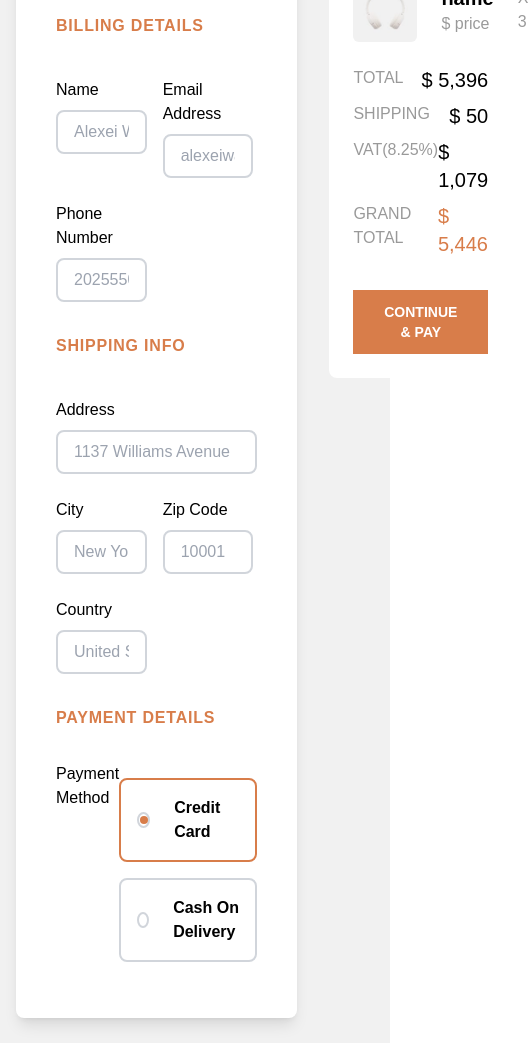
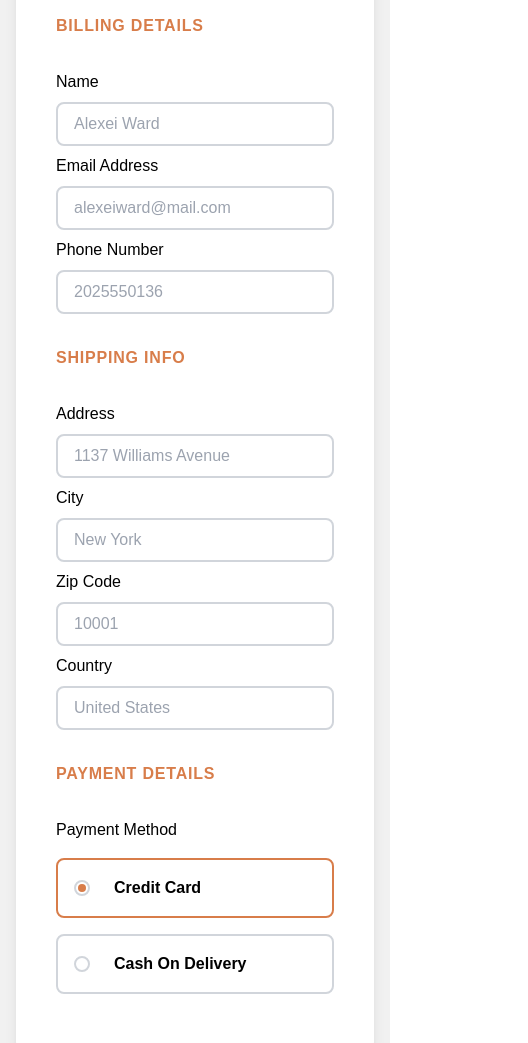
Before and after one commit to AshrafElshaer/e-commerce-client, a React app: page /checkout in a window 390 px wide. Shown: the part 242-1285 px from the top of the page, 528 px wide, since content can reach past the window. Built offline with nearby package versions, Linux system fonts and the light colour scheme; no server answers; the HTML template or start-up script is replaced by a standard one.

Commit message:
checkout page responsive

```diff
--- a/src/lib/formValidations.ts
+++ b/src/lib/formValidations.ts
@@ -1,5 +1,4 @@
 import * as yup from "yup";
-
 
 export const checkOutValidation = yup.object({
   name: yup.string().required("Required"),
--- a/src/pages/Checkout.tsx
+++ b/src/pages/Checkout.tsx
@@ -1,6 +1,6 @@
 import React from "react";
 import { useNavigate } from "react-router-dom";
-import { Formik, Field, Form } from "formik";
+import { Formik, Field, Form, useFormikContext } from "formik";
 import Input from "../components/Form/Input";
 import { Button, FormikControl } from "../components";
 import { checkOutValidation } from "../lib/formValidations";
@@ -10,7 +10,7 @@ export type TCheckoutFormState = {
   email: string;
   phoneNumber: number | string;
   address: string;
-  zipcide: number | string;
+  zipcode: number | string;
   city: string;
   country: string;
   paymentMethod: string;
@@ -25,7 +25,7 @@ const initialValues: TCheckoutFormState = {
   email: "",
   phoneNumber: "",
   address: "",
-  zipcide: "",
+  zipcode: "",
   city: "",
   country: "",
   paymentMethod: "creditCard",
@@ -36,12 +36,13 @@ const checkoutOptions = [
   { key: "Cash On Delivery", value: "cash" },
 ];
 
-const onSubmit = (values: TCheckoutFormState): void => {
-  console.log(values);
-};
-
 const Checkout = () => {
   const navigate = useNavigate();
+  // const { handleSubmit , values} = useFormikContext();
+
+  const onSubmit = (values: TCheckoutFormState): void => {
+    console.log(values);
+  };
   return (
     <div className='bg-gray'>
       <button
@@ -50,7 +51,7 @@ const Checkout = () => {
         {" "}
         Go Back
       </button>
-      <div className='container flex  gap-8 pb-24'>
+      <div className='container flex flex-col md:flex-row  gap-8 pb-24'>
         {/* CHECKOUT FORM*/}
         <section className='flex-[2]'>
           <div className='bg-white p-10 rounded-lg shadow-lg'>
@@ -62,11 +63,11 @@ const Checkout = () => {
               validationSchema={checkOutValidation}>
               {(Formik) => {
                 return (
-                  <Form>
+                  <Form id='checkout'>
                     <h2 className='text-orange my-8 uppercase tracking-wider'>
                       Billing Details
                     </h2>
-                    <div className='flex flex-wrap flex-grow-0 gap-4'>
+                    <div className='md:flex flex-wrap flex-grow-0 gap-4'>
                       <FormikControl
                         control='text'
                         name='name'
@@ -95,7 +96,7 @@ const Checkout = () => {
                     <h2 className='text-orange my-8 uppercase tracking-wider'>
                       shipping info
                     </h2>
-                    <div className='flex flex-wrap flex-grow-0 gap-4'>
+                    <div className='md:flex flex-wrap flex-grow-0 gap-4'>
                       <FormikControl
                         control='text'
                         name='address'
@@ -133,7 +134,7 @@ const Checkout = () => {
                     <h2 className='text-orange my-8 uppercase tracking-wider'>
                       payment details{" "}
                     </h2>
-                    <div className='flex w-full'>
+                    <div className='md:flex w-full'>
                       <p className='flex-1'>Payment Method</p>
                       <div className='flex-1'>
                         <FormikControl
@@ -183,7 +184,9 @@ const Checkout = () => {
             <span className='text-black/40 uppercase'>grand total</span>
             <span className='text-bold text-xl text-orange'>$ 5,446</span>
           </div>
-          <Button className='w-full'>CONTINUE & PAY</Button>
+          <Button type='submit' form='checkout' className='w-full'>
+            CONTINUE & PAY
+          </Button>
         </section>
       </div>
     </div>
--- a/src/pages/categoryPage.tsx
+++ b/src/pages/categoryPage.tsx
@@ -1,3 +1,4 @@
+import { useEffect } from "react";
 import { Link, useLocation, useParams, useNavigate } from "react-router-dom";
 import { Button, AboutUs } from "../components";
 import useCategories from "../hooks/useCategories";
@@ -10,9 +11,11 @@ const CategoryPage = () => {
   const { categories } = useCategories();
   const foundCategory = categories.find((cat) => cat.category === category);
 
-  if (!foundCategory) {
-    return <NoMatch />;
-  }
+  useEffect(() => {
+    if (!foundCategory) {
+      navigate("/no-match");
+    }
+  }, []);
 
   return (
     <>
--- a/src/pages/noMatch.tsx
+++ b/src/pages/noMatch.tsx
@@ -7,7 +7,11 @@ const NoMatch = () => {
   return (
     <>
       <div className='container'>
-        <img src={errorImgUrl} alt='404-Error' className='max-w-2xl mx-auto' />
+        <img
+          src={errorImgUrl}
+          alt='404-Error'
+          className='w-[50%] min-w-[25rem] mx-auto'
+        />
         <Link to='/'>
           <Button>Back to home</Button>
         </Link>
```
